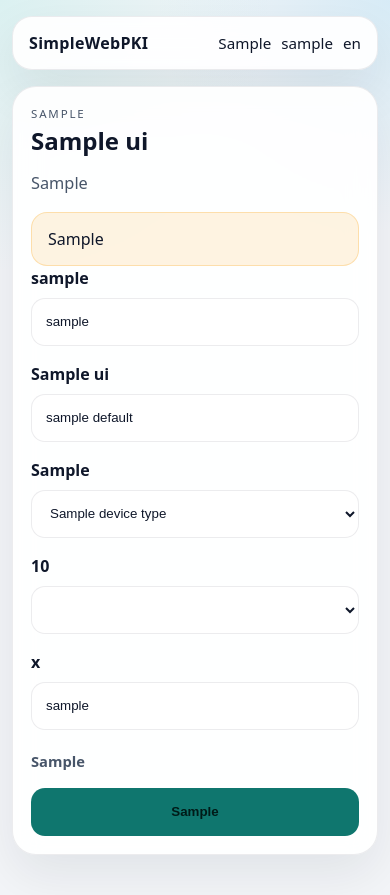
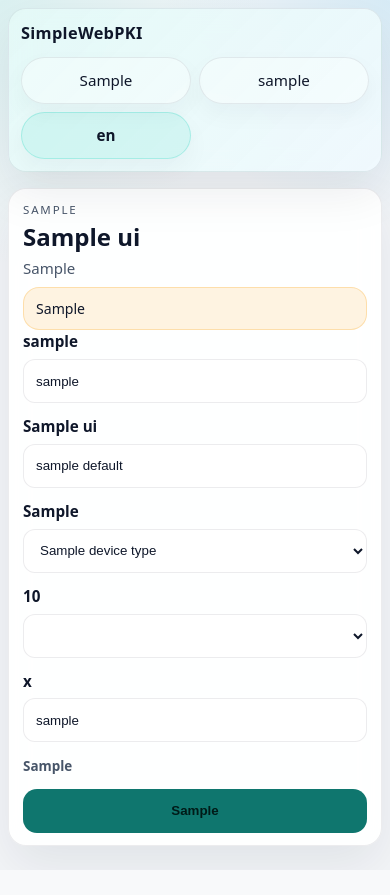
Before and after one commit to Swappers/SimpleWebPKI, a FastAPI app: template app/templates/enroll.html in a window 390 px wide. After the commit the page ends 870 px from the top, so only its background shows below. Run offline with FastAPI, Linux system fonts and the light colour scheme; the template is opened without the code that fills it: most values are stand-ins (such as "Sample title", 1, 10 or a date in 2020); lists and menus that the app fills with data are empty; parts of the project's set-up code (start-up, migrations or seed data) failed here and were passed over.

Commit message:
feat: new features, redesigned menu

```diff
--- a/app/config.py
+++ b/app/config.py
@@ -42,6 +42,7 @@ class Settings:
     pushover_api_token: str = os.getenv("PUSHOVER_API_TOKEN", "").strip()
     generate_self_signed_ca: bool = _env_bool("GENERATE_SELF_SIGNED_CA", False)
     self_signed_ca_name: str = os.getenv("SELF_SIGNED_CA_NAME", "SimpleWebPKI CA").strip()
+    self_signed_ca_org: str = os.getenv("SELF_SIGNED_CA_ORG", "SimpleWebPKI").strip()
     data_dir: Path = Path(os.getenv("DATA_DIR", "/data")).expanduser()
     temp_root: Path = Path(os.getenv("CERT_TEMP_ROOT", "/tmp/certportal")).expanduser()
     enroll_rate_limit_max: int = _env_int("ENROLL_RATE_LIMIT_MAX", 5)
--- a/app/pki.py
+++ b/app/pki.py
@@ -71,6 +71,7 @@ class PKIManager:
             return
 
         ca_name = self.settings.self_signed_ca_name or "SimpleWebPKI CA"
+        ca_org = self.settings.self_signed_ca_org or "SimpleWebPKI"
         logger.warning("GENERATE_SELF_SIGNED_CA activé: génération d'une CA locale dans %s", dev_ca_dir)
         self._run(
             [
@@ -90,7 +91,7 @@ class PKIManager:
                 "-addext",
                 "subjectKeyIdentifier=hash",
                 "-subj",
-                f"/CN={ca_name}/O=SimpleWebPKI",
+                f"/CN={ca_name}/O={ca_org}",
                 "-keyout",
                 str(self.ca_key_path),
                 "-out",
--- a/app/static/style.css
+++ b/app/static/style.css
@@ -70,7 +70,9 @@ a {
   margin-bottom: 16px;
   border: 1px solid var(--panel-border);
   border-radius: 20px;
-  background: var(--panel);
+  background:
+    linear-gradient(135deg, rgba(45, 212, 191, 0.12), rgba(14, 165, 233, 0.06)),
+    var(--panel);
   backdrop-filter: blur(14px);
   box-shadow: var(--shadow);
 }
@@ -79,6 +81,7 @@ a {
   font-weight: 800;
   text-decoration: none;
   letter-spacing: 0.02em;
+  font-size: 1.05rem;
 }
 
 .topnav {
@@ -86,6 +89,31 @@ a {
   flex-wrap: wrap;
   gap: 10px;
   align-items: center;
+}
+
+.nav-item {
+  display: inline-flex;
+  align-items: center;
+  justify-content: center;
+  min-height: 40px;
+  padding: 10px 14px;
+  border-radius: 999px;
+  border: 1px solid var(--panel-border);
+  background: rgba(255, 255, 255, 0.35);
+  box-shadow: 0 10px 25px rgba(15, 23, 42, 0.04);
+  font-size: 0.95rem;
+  text-decoration: none;
+  white-space: nowrap;
+}
+
+.nav-item:hover {
+  transform: translateY(-1px);
+}
+
+.nav-accent {
+  border-color: rgba(45, 212, 191, 0.28);
+  background: rgba(45, 212, 191, 0.12);
+  font-weight: 700;
 }
 
 .topnav a,
@@ -99,11 +127,10 @@ a {
 }
 
 .link-button {
-  background: none;
-  border: 0;
-  padding: 0;
+  appearance: none;
   color: inherit;
   cursor: pointer;
+  font: inherit;
 }
 
 .content {
@@ -446,6 +473,106 @@ select {
 }
 
 @media (max-width: 719px) {
+  .page-shell {
+    width: min(100vw - 16px, 1080px);
+    padding-top: 8px;
+    padding-bottom: 24px;
+  }
+
+  .topbar {
+    position: sticky;
+    top: 8px;
+    z-index: 20;
+    padding: 12px;
+    border-radius: 18px;
+  }
+
+  .brand {
+    width: 100%;
+    font-size: 1.02rem;
+  }
+
+  html,
+  body {
+    overflow-x: hidden;
+    overscroll-behavior-x: none;
+    touch-action: pan-y;
+  }
+
+  .topnav {
+    width: 100%;
+    display: grid;
+    grid-template-columns: repeat(2, minmax(0, 1fr));
+    gap: 8px;
+  }
+
+  .topnav .nav-item {
+    width: 100%;
+    min-height: 44px;
+    padding: 11px 12px;
+  }
+
+  .inline {
+    display: block;
+    width: 100%;
+  }
+
+  .link-button {
+    width: 100%;
+  }
+
+  .card {
+    padding: 14px;
+    border-radius: 18px;
+  }
+
+  .enroll-card {
+    padding-top: 12px;
+    padding-bottom: 12px;
+  }
+
+  .enroll-card h1 {
+    font-size: 1.5rem;
+    margin-bottom: 6px;
+  }
+
+  .enroll-card .lead {
+    margin: 0 0 8px;
+    font-size: 0.94rem;
+  }
+
+  .enroll-card .warning {
+    margin-top: 8px;
+    padding: 10px 12px;
+    font-size: 0.88rem;
+  }
+
+  .enroll-card .stack {
+    gap: 12px;
+  }
+
+  .enroll-card label {
+    gap: 6px;
+    font-size: 0.95rem;
+  }
+
+  .enroll-card input,
+  .enroll-card select {
+    min-height: 44px;
+    padding: 10px 12px;
+    border-radius: 12px;
+  }
+
+  .enroll-card .button {
+    min-height: 44px;
+    padding: 11px 14px;
+  }
+
+  .enroll-card .hint {
+    margin-top: 8px;
+    font-size: 0.84rem;
+  }
+
   .cert-header {
     flex-direction: column;
   }
--- a/app/templates/base.html
+++ b/app/templates/base.html
@@ -2,7 +2,7 @@
 <html lang="{{ lang }}">
 <head>
   <meta charset="utf-8">
-  <meta name="viewport" content="width=device-width, initial-scale=1">
+  <meta name="viewport" content="width=device-width, initial-scale=1, maximum-scale=1, user-scalable=no, viewport-fit=cover">
   <title>{{ app_name }}</title>
   <link rel="stylesheet" href="/static/style.css">
   <script src="/static/app.js" defer></script>
@@ -12,17 +12,17 @@
     <header class="topbar">
       <a class="brand" href="{{ lang_url('/', lang) }}">SimpleWebPKI</a>
       <nav class="topnav">
-        <a href="{{ lang_url('/enroll', lang) }}">{{ ui.nav_enroll }}</a>
+        <a class="nav-item" href="{{ lang_url('/enroll', lang) }}">{{ ui.nav_enroll }}</a>
         {% if is_admin %}
-        <a href="{{ lang_url('/admin', lang) }}">{{ ui.nav_admin }}</a>
+        <a class="nav-item" href="{{ lang_url('/admin', lang) }}">{{ ui.nav_admin }}</a>
         <form class="inline" method="post" action="{{ lang_url('/logout', lang) }}">
           <input type="hidden" name="csrf_token" value="{{ csrf_token }}">
-          <button class="link-button" type="submit">{{ ui.nav_logout }}</button>
+          <button class="link-button nav-item" type="submit">{{ ui.nav_logout }}</button>
         </form>
         {% else %}
-        <a href="{{ lang_url('/login', lang) }}">{{ ui.nav_login }}</a>
+        <a class="nav-item" href="{{ lang_url('/login', lang) }}">{{ ui.nav_login }}</a>
         {% endif %}
-        <a href="{{ switch_lang_url }}">{{ ui.nav_language }}</a>
+        <a class="nav-item nav-accent" href="{{ switch_lang_url }}">{{ ui.nav_language }}</a>
       </nav>
     </header>
     <main class="content">
--- a/app/templates/enroll.html
+++ b/app/templates/enroll.html
@@ -1,6 +1,6 @@
 {% extends "base.html" %}
 {% block content %}
-<section class="card">
+<section class="card enroll-card">
   <p class="eyebrow">{{ ui.enroll_eyebrow }}</p>
   <h1>{{ ui.enroll_title }}</h1>
   <p class="lead">{{ ui.enroll_lead }}</p>
--- a/docker-compose.yml
+++ b/docker-compose.yml
@@ -17,6 +17,7 @@ services:
       PUSHOVER_API_TOKEN: ""
       GENERATE_SELF_SIGNED_CA: "false"
       SELF_SIGNED_CA_NAME: "SimpleWebPKI CA"
+      SELF_SIGNED_CA_ORG: "SimpleWebPKI"
     volumes:
       - ./data:/data
       - ./pki:/pki:ro
```
Also changed, not shown: README.md, 1 other file.
